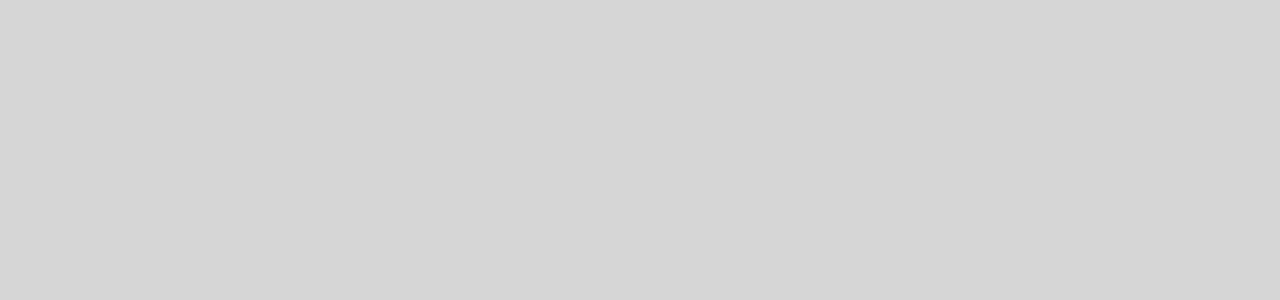
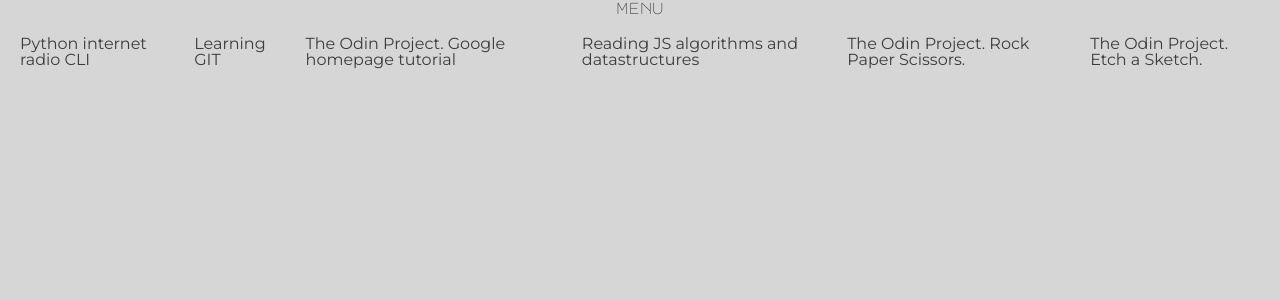
Before and after one commit to solodov-dev/portfolio, a Vue app: page /weblog in a window 1280 px wide. Shown: the top 300 px of the page. Built offline with nearby package versions, Linux system fonts and the light colour scheme.

Commit message:
Weblog loading json

```diff
--- a/package.json
+++ b/package.json
@@ -8,6 +8,7 @@
     "lint": "vue-cli-service lint"
   },
   "dependencies": {
+    "axios": "^0.19.0",
     "core-js": "^3.4.3",
     "vue": "^2.6.10",
     "vue-router": "^3.1.3"
--- /dev/null
+++ b/public/weblog.json
@@ -0,0 +1,25 @@
+{
+  "02/07/2019": {
+    "body": "Python internet radio CLI",
+    "link": "https://github.com/solodov-dev/cli-internet-radio"
+  },
+  "03/07/2019": {
+    "body": "Learning GIT"
+  },
+  "06/07/2019": {
+    "body": "The Odin Project. Google homepage tutorial",
+    "link": "https://github.com/solodov-dev/top-google-homepage"
+  },
+  "12/07/2019": {
+    "body": "Reading JS algorithms and datastructures",
+    "link": "https://www.goodreads.com/book/show/41188653-javascript-data-structures-and-algorithms?ac=1&from_search=true&qid=LiljsiRjhE&rank=1"
+  },
+  "23/07/2019": {
+    "body": "The Odin Project. Rock Paper Scissors.",
+    "link": "https://github.com/solodov-dev/top-rock-paper-scissors"
+  },
+  "25/07/2019": {
+    "body": "The Odin Project. Etch a Sketch.",
+    "link": "https://github.com/solodov-dev/top-etch-a-sketch"
+  }
+}
--- a/src/App.vue
+++ b/src/App.vue
@@ -1,11 +1,17 @@
 <template>
   <div id="app">
+    <app-menu />
     <router-view />
   </div>
 </template>
 
 <script>
-export default {};
+import AppMenu from "./components/AppMenu";
+export default {
+  components: {
+    appMenu: AppMenu
+  }
+};
 </script>
 
 <style lang="scss">
@@ -14,6 +20,7 @@ export default {};
 // Global variables
 $bg: #d6d6d6;
 $text: #3d3d3d;
+
 body {
   background-color: $bg;
 }
--- /dev/null
+++ b/src/components/AppMenu.vue
@@ -0,0 +1,56 @@
+<template>
+  <div>
+    <div class="menu-btn" @click="visibility=!visibility">menu</div>
+    <nav v-show="visibility" @click="visibility = !visibility">
+      <router-link v-for="(page, key) in pages" :key="key" :to="page">{{ page }}</router-link>
+    </nav>
+  </div>
+</template>
+
+<script>
+export default {
+  data() {
+    return {
+      visibility: false,
+      pages: ["weblog", "about", "projects"]
+    };
+  },
+  methods: {
+    toggleMenu() {
+      document.querySelector("nav").classList.toggle("visible");
+    }
+  }
+};
+</script>
+
+<style lang="scss" scoped>
+$text: #3d3d3d;
+$bg: #d6d6d6;
+
+p {
+  position: relative;
+  text-align: center;
+  bottom: 1em;
+  margin: auto;
+}
+
+nav {
+  display: flex;
+  flex-direction: row;
+  background-color: $bg;
+  justify-content: space-evenly;
+  align-items: center;
+  z-index: 2;
+  position: fixed;
+  top: 0;
+  width: 100%;
+  height: 100vh;
+}
+
+.menu-btn {
+  border: none;
+  box-shadow: none;
+  cursor: pointer;
+  background-color: transparent;
+}
+</style>
--- a/src/components/menu-button.vue
+++ /dev/null
@@ -1,22 +0,0 @@
-<template>
-  <div>
-    <router-link class="menu-btn" to="/menu">menu</router-link>
-  </div>
-</template>
-<style lang="scss" scoped>
-$text: #3d3d3d;
-p {
-  position: relative;
-  text-align: center;
-  bottom: 1em;
-  margin: auto;
-}
-
-.menu-btn {
-  text-decoration: none;
-  color: transparent;
-  animation: show 1s 2s ease-in forwards;
-}
-
-
-</style>
--- a/src/router/index.js
+++ b/src/router/index.js
@@ -1,10 +1,9 @@
 import Vue from "vue";
 import VueRouter from "vue-router";
 import Home from "../views/Home.vue";
-import Menu from "../views/Menu.vue";
 import About from "../views/About.vue";
 import Projects from "../views/Projects.vue";
-import Timeline from "../views/Timeline.vue";
+import Weblog from "../views/Weblog.vue";
 
 Vue.use(VueRouter);
 
@@ -13,11 +12,6 @@ const routes = [
     path: "/",
     name: "home",
     component: Home
-  },
-  {
-    path: "/menu",
-    name: "menu",
-    component: Menu
   },
   {
     path: "/about",
@@ -30,9 +24,9 @@ const routes = [
     component: Projects
   },
   {
-    path: "/timeline",
-    name: "timeline",
-    component: Timeline
+    path: "/weblog",
+    name: "weblog",
+    component: Weblog
   }
 ];
 
--- a/src/views/About.vue
+++ b/src/views/About.vue
@@ -1,18 +1,13 @@
 <template>
   <article>
-    <menu-btn></menu-btn>
     <img src alt="Andrey Solodov" />
     <p>My name is Andrey Solodov. I am a front-end developer</p>
   </article>
 </template>
 
 <script>
-import menuBtn from "@/components/menu-button.vue";
 export default {
-  name: "home",
-  components: {
-    menuBtn: menuBtn
-  }
+  name: "about"
 };
 </script>
 
--- a/src/views/Home.vue
+++ b/src/views/Home.vue
@@ -1,18 +1,13 @@
 <template>
   <div class="home">
     <p>{{ text }}</p>
-    <menu-btn></menu-btn>
   </div>
 </template>
 
 <script>
 // @ is an alias to /src
-import menuBtn from "@/components/menu-button.vue";
 export default {
   name: "home",
-  components: {
-    menuBtn: menuBtn
-  },
   data() {
     return {
       text: "",
--- a/src/views/Menu.vue
+++ /dev/null
@@ -1,16 +0,0 @@
-<template>
-  <nav>
-    <router-link to="/timeline">timeline</router-link>
-    <router-link to="/about">about</router-link>
-    <router-link to="/projects">projects</router-link>
-  </nav>
-</template>
-<style lang="scss" scoped>
-nav {
-  display: flex;
-  flex-direction: row;
-  justify-content: space-evenly;
-  position: relative;
-  top: 45vh;
-}
-</style>
--- a/src/views/Projects.vue
+++ b/src/views/Projects.vue
@@ -1,14 +1,9 @@
 <template>
-  <menu-btn></menu-btn>
 </template>
 
 <script>
-import menuBtn from "@/components/menu-button.vue";
 export default {
   name: "home",
-  components: {
-    menuBtn: menuBtn
-  }
 };
 </script>
 
--- a/src/views/Timeline.vue
+++ /dev/null
@@ -1,16 +0,0 @@
-<template>
-  <menu-btn></menu-btn>
-</template>
-
-<script>
-import menuBtn from "@/components/menu-button.vue";
-export default {
-  name: "home",
-  components: {
-    menuBtn: menuBtn
-  }
-};
-</script>
-
-<style lang="scss" scoped>
-</style>
--- /dev/null
+++ b/src/views/Weblog.vue
@@ -0,0 +1,40 @@
+<template>
+  <ul>
+    <li v-for="(log, index) in weblog" :key="index">{{ log.body }}</li>
+  </ul>
+</template>
+
+<script>
+import axios from "axios";
+export default {
+  name: "weblog",
+  data() {
+    return {
+      weblog: ""
+    };
+  },
+  mounted() {
+    axios
+      .get("http://localhost:8080/weblog.json")
+      .then(res => {
+        this.weblog = res.data;
+      })
+      .catch(err => {
+        this.weblog = err;
+      });
+  }
+};
+</script>
+
+<style lang="scss" scoped>
+ul {
+  font-family: 'Montserrat', sans-serif;
+  display: flex;
+  flex-direction: row;
+}
+
+li {
+  text-align: left;
+  padding: 20px;
+}
+</style>
```
Also changed, not shown: 1 other file (tests, documents, lock files or other folders).
